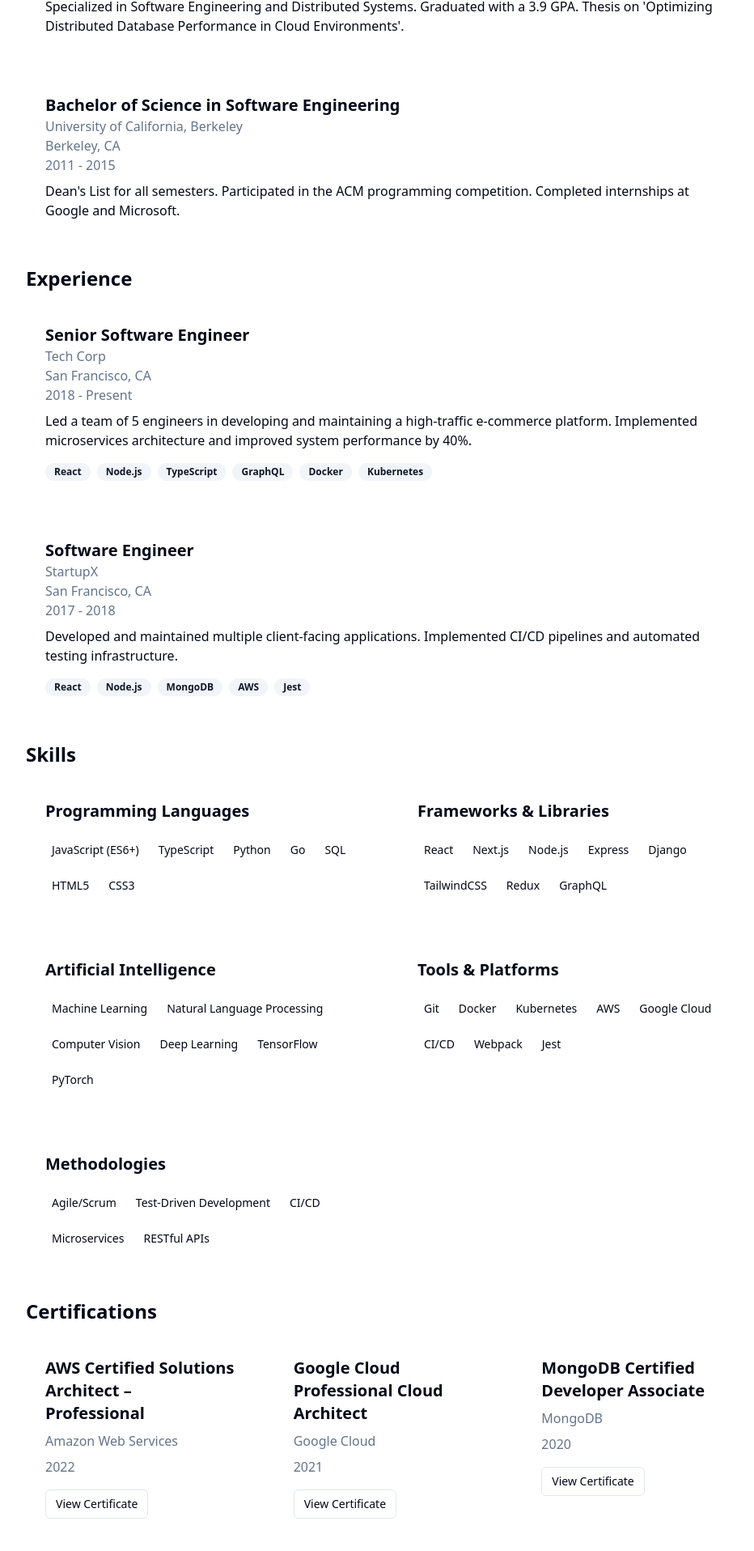
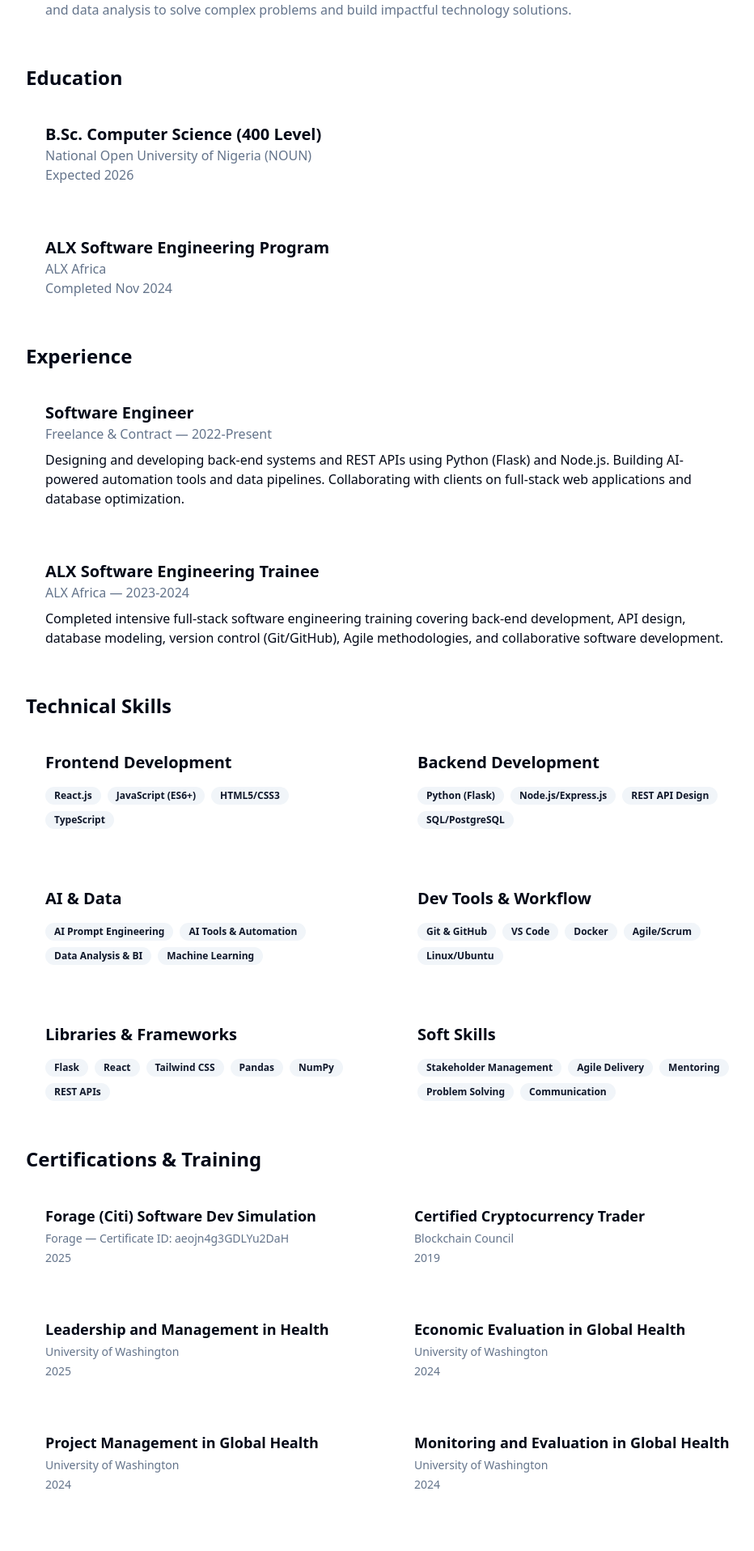
Before and after one commit to izzymarc/porfolio, a React (Vite) app in the folder client/: page /#/resume in a window 1280 px wide. Shown: the part 384-2300 px from the top of the page at 81% size, without its empty margins (160-1092 px from the left). Built offline with nearby package versions, Linux system fonts and the light colour scheme.

Commit message:
Rewrite Resume page with CV-aligned data from constants

```diff
--- a/client/src/pages/Resume.tsx
+++ b/client/src/pages/Resume.tsx
@@ -2,121 +2,26 @@
 import { Button } from "@/components/ui/button";
 import { Badge } from "@/components/ui/badge";
 import { Download } from "lucide-react";
+import { personalInfo, skills } from "@/constants/data";
 
-interface Education {
-  degree: string;
-  institution: string;
-  location: string;
-  duration: string;
-  description: string;
-}
+const ResumePage = () => {
+  const containerVariants = {
+    hidden: { opacity: 0 },
+    visible: {
+      opacity: 1,
+      transition: { staggerChildren: 0.1 },
+    },
+  };
 
-interface Experience {
-  title: string;
-  company: string;
-  location: string;
-  duration: string;
-  description: string;
-  technologies: string[];
-}
-
-interface SkillGroup {
-  category: string;
-  items: string[];
-}
-
-const education: Education[] = [
-  {
-    degree: "Master of Science in Computer Science",
-    institution: "Massachusetts Institute of Technology",
-    location: "Cambridge, MA",
-    duration: "2015 - 2017",
-    description: "Specialized in Software Engineering and Distributed Systems. Graduated with a 3.9 GPA. Thesis on 'Optimizing Distributed Database Performance in Cloud Environments'."
-  },
-  {
-    degree: "Bachelor of Science in Software Engineering",
-    institution: "University of California, Berkeley",
-    location: "Berkeley, CA",
-    duration: "2011 - 2015",
-    description: "Dean's List for all semesters. Participated in the ACM programming competition. Completed internships at Google and Microsoft."
-  }
-];
-
-const experience: Experience[] = [
-  {
-    title: "Senior Software Engineer",
-    company: "Tech Corp",
-    location: "San Francisco, CA",
-    duration: "2018 - Present",
-    description: "Led a team of 5 engineers in developing and maintaining a high-traffic e-commerce platform. Implemented microservices architecture and improved system performance by 40%.",
-    technologies: ["React", "Node.js", "TypeScript", "GraphQL", "Docker", "Kubernetes"]
-  },
-  {
-    title: "Software Engineer",
-    company: "StartupX",
-    location: "San Francisco, CA",
-    duration: "2017 - 2018",
-    description: "Developed and maintained multiple client-facing applications. Implemented CI/CD pipelines and automated testing infrastructure.",
-    technologies: ["React", "Node.js", "MongoDB", "AWS", "Jest"]
-  }
-];
-
-const skills: SkillGroup[] = [
-  {
-    category: "Programming Languages",
-    items: ["JavaScript (ES6+)", "TypeScript", "Python", "Go", "SQL", "HTML5", "CSS3"]
-  },
-  {
-    category: "Frameworks & Libraries",
-    items: ["React", "Next.js", "Node.js", "Express", "Django", "TailwindCSS", "Redux", "GraphQL"]
-  },
-  {
-    category: "Artificial Intelligence",
-    items: ["Machine Learning", "Natural Language Processing", "Computer Vision", "Deep Learning", "TensorFlow", "PyTorch"]
-  },
-  {
-    category: "Tools & Platforms",
-    items: ["Git", "Docker", "Kubernetes", "AWS", "Google Cloud", "CI/CD", "Webpack", "Jest"]
-  },
-  {
-    category: "Methodologies",
-    items: ["Agile/Scrum", "Test-Driven Development", "CI/CD", "Microservices", "RESTful APIs"]
-  }
-];
-
-const certifications = [
-  {
-    name: "AWS Certified Solutions Architect – Professional",
-    issuer: "Amazon Web Services",
-    date: "2022",
-    url: "https://aws.amazon.com/certification/certified-solutions-architect-professional/"
-  },
-  {
-    name: "Google Cloud Professional Cloud Architect",
-    issuer: "Google Cloud",
-    date: "2021",
-    url: "https://cloud.google.com/certification/cloud-architect"
-  },
-  {
-    name: "MongoDB Certified Developer Associate",
-    issuer: "MongoDB",
-    date: "2020",
-    url: "https://university.mongodb.com/certification"
-  }
-];
-
-const skillVariants = {
+  const itemVariants = {
     hidden: { opacity: 0, y: 20 },
     visible: {
       opacity: 1,
       y: 0,
-    transition: {
-      duration: 0.5
-    }
-  }
+      transition: { duration: 0.5 },
+    },
   };
 
-const ResumePage = () => {
   return (
     <div className="container mx-auto px-4 py-8">
       <motion.div
@@ -125,118 +30,168 @@
         className="max-w-4xl mx-auto"
       >
         <div className="flex justify-between items-center mb-8">
-          <h1 className="text-4xl font-bold">Resume</h1>
-          <Button>
+          <div>
+            <h1 className="text-4xl font-bold">{personalInfo.name}</h1>
+            <p className="text-xl text-muted-foreground mt-1">{personalInfo.title}</p>
+            <p className="text-muted-foreground mt-2">{personalInfo.location}</p>
+          </div>
+          <Button asChild>
+            <a href={personalInfo.resumeUrl} download>
               <Download className="mr-2 h-4 w-4" />
               Download PDF
+            </a>
           </Button>
         </div>
 
         <div className="space-y-8">
+          {/* Summary */}
+          <motion.section
+            variants={itemVariants}
+            initial="hidden"
+            animate="visible"
+          >
+            <h2 className="text-2xl font-semibold mb-4">Professional Summary</h2>
+            <div className="bg-card rounded-lg p-6">
+              <p className="text-muted-foreground">{personalInfo.bio}</p>
+            </div>
+          </motion.section>
+
           {/* Education Section */}
-          <section>
+          <motion.section
+            variants={containerVariants}
+            initial="hidden"
+            animate="visible"
+          >
             <h2 className="text-2xl font-semibold mb-4">Education</h2>
-            <div className="space-y-6">
-              {education.map((edu: Education, index: number) => (
+            <div className="space-y-4">
+              {personalInfo.education.map((edu) => (
                 <motion.div
                   key={edu.degree}
-                  initial={{ opacity: 0, y: 20 }}
-                  animate={{ opacity: 1, y: 0 }}
-                  transition={{ delay: index * 0.1 }}
+                  variants={itemVariants}
                   className="bg-card rounded-lg p-6"
                 >
                   <h3 className="text-xl font-semibold">{edu.degree}</h3>
                   <p className="text-muted-foreground">{edu.institution}</p>
-                  <p className="text-muted-foreground">{edu.location}</p>
-                  <p className="text-muted-foreground">{edu.duration}</p>
-                  <p className="mt-2">{edu.description}</p>
+                  <p className="text-muted-foreground">{edu.year}</p>
                 </motion.div>
               ))}
             </div>
-          </section>
+          </motion.section>
 
           {/* Experience Section */}
-          <section>
+          <motion.section
+            variants={containerVariants}
+            initial="hidden"
+            animate="visible"
+          >
             <h2 className="text-2xl font-semibold mb-4">Experience</h2>
-            <div className="space-y-6">
-              {experience.map((exp: Experience, index: number) => (
+            <div className="space-y-4">
+              {personalInfo.experience.map((exp) => (
                 <motion.div
                   key={exp.title}
-                  initial={{ opacity: 0, y: 20 }}
-                  animate={{ opacity: 1, y: 0 }}
-                  transition={{ delay: index * 0.1 }}
+                  variants={itemVariants}
                   className="bg-card rounded-lg p-6"
                 >
                   <h3 className="text-xl font-semibold">{exp.title}</h3>
-                  <p className="text-muted-foreground">{exp.company}</p>
-                  <p className="text-muted-foreground">{exp.location}</p>
-                  <p className="text-muted-foreground">{exp.duration}</p>
+                  <p className="text-muted-foreground">{exp.company} — {exp.period}</p>
                   <p className="mt-2">{exp.description}</p>
-                  <div className="flex flex-wrap gap-2 mt-4">
-                    {exp.technologies.map((tech) => (
-                      <Badge key={tech} variant="secondary">
-                        {tech}
+                </motion.div>
+              ))}
+            </div>
+          </motion.section>
+
+          {/* Skills Section */}
+          <motion.section
+            variants={containerVariants}
+            initial="hidden"
+            animate="visible"
+          >
+            <h2 className="text-2xl font-semibold mb-4">Technical Skills</h2>
+            <div className="grid grid-cols-1 md:grid-cols-2 gap-6">
+              <motion.div variants={itemVariants} className="bg-card rounded-lg p-6">
+                <h3 className="text-xl font-semibold mb-4">Frontend Development</h3>
+                <div className="flex flex-wrap gap-2">
+                  {skills.frontend.map((skill) => (
+                    <Badge key={skill.name} variant="secondary">
+                      {skill.name}
                     </Badge>
                   ))}
                 </div>
               </motion.div>
+              <motion.div variants={itemVariants} className="bg-card rounded-lg p-6">
+                <h3 className="text-xl font-semibold mb-4">Backend Development</h3>
+                <div className="flex flex-wrap gap-2">
+                  {skills.backend.map((skill) => (
+                    <Badge key={skill.name} variant="secondary">
+                      {skill.name}
+                    </Badge>
                   ))}
                 </div>
-          </section>
+              </motion.div>
+              <motion.div variants={itemVariants} className="bg-card rounded-lg p-6">
+                <h3 className="text-xl font-semibold mb-4">AI & Data</h3>
+                <div className="flex flex-wrap gap-2">
+                  {skills.artificialIntelligence.map((skill) => (
+                    <Badge key={skill.name} variant="secondary">
+                      {skill.name}
+                    </Badge>
+                  ))}
+                </div>
+              </motion.div>
+              <motion.div variants={itemVariants} className="bg-card rounded-lg p-6">
+                <h3 className="text-xl font-semibold mb-4">Dev Tools & Workflow</h3>
+                <div className="flex flex-wrap gap-2">
+                  {skills.devTools.map((tool) => (
+                    <Badge key={tool} variant="secondary">
+                      {tool}
+                    </Badge>
+                  ))}
+                </div>
+              </motion.div>
+              <motion.div variants={itemVariants} className="bg-card rounded-lg p-6">
+                <h3 className="text-xl font-semibold mb-4">Libraries & Frameworks</h3>
+                <div className="flex flex-wrap gap-2">
+                  {skills.libraries.map((lib) => (
+                    <Badge key={lib} variant="secondary">
+                      {lib}
+                    </Badge>
+                  ))}
+                </div>
+              </motion.div>
+              <motion.div variants={itemVariants} className="bg-card rounded-lg p-6">
+                <h3 className="text-xl font-semibold mb-4">Soft Skills</h3>
+                <div className="flex flex-wrap gap-2">
+                  {skills.softSkills.map((skill) => (
+                    <Badge key={skill} variant="secondary">
+                      {skill}
+                    </Badge>
+                  ))}
+                </div>
+              </motion.div>
+            </div>
+          </motion.section>
 
-          {/* Skills Section */}
-          <section>
-            <h2 className="text-2xl font-semibold mb-4">Skills</h2>
-            <div className="grid grid-cols-1 md:grid-cols-2 gap-6">
-              {skills.map((skillGroup: SkillGroup, index: number) => (
+          {/* Certifications Section */}
+          <motion.section
+            variants={containerVariants}
+            initial="hidden"
+            animate="visible"
+          >
+            <h2 className="text-2xl font-semibold mb-4">Certifications & Training</h2>
+            <div className="grid grid-cols-1 md:grid-cols-2 gap-4">
+              {personalInfo.certifications.map((cert) => (
                 <motion.div
-                  key={skillGroup.category}
-                  initial={{ opacity: 0, y: 20 }}
-                  animate={{ opacity: 1, y: 0 }}
-                  transition={{ delay: index * 0.1 }}
+                  key={cert.name}
+                  variants={itemVariants}
                   className="bg-card rounded-lg p-6"
                 >
-                  <h3 className="text-xl font-semibold mb-4">{skillGroup.category}</h3>
-                  <div className="flex flex-wrap gap-2">
-                    {skillGroup.items.map((skill: string) => (
-                      <motion.div
-                        key={skill}
-                        variants={skillVariants}
-                        className="bg-card p-2 rounded-lg text-sm"
-                      >
-                        {skill}
+                  <h3 className="text-lg font-semibold mb-1">{cert.name}</h3>
+                  <p className="text-muted-foreground text-sm">{cert.issuer}</p>
+                  <p className="text-muted-foreground text-sm mt-1">{cert.year}</p>
                 </motion.div>
               ))}
             </div>
-                </motion.div>
-              ))}
-            </div>
-          </section>
-
-          {/* Certifications Section */}
-          <section>
-            <h2 className="text-2xl font-semibold mb-4">Certifications</h2>
-            <div className="grid grid-cols-1 md:grid-cols-2 lg:grid-cols-3 gap-6">
-              {certifications.map((cert, index) => (
-                <motion.div
-                  key={cert.name}
-                  initial={{ opacity: 0, y: 20 }}
-                  animate={{ opacity: 1, y: 0 }}
-                  transition={{ delay: index * 0.1 }}
-                  className="bg-card rounded-lg p-6"
-                >
-                  <h3 className="text-xl font-semibold mb-2">{cert.name}</h3>
-                  <p className="text-muted-foreground mb-2">{cert.issuer}</p>
-                  <p className="text-muted-foreground mb-4">{cert.date}</p>
-                  <Button variant="outline" size="sm" asChild>
-                    <a href={cert.url} target="_blank" rel="noopener noreferrer">
-                      View Certificate
-                    </a>
-                  </Button>
-                </motion.div>
-              ))}
-            </div>
-          </section>
+          </motion.section>
         </div>
       </motion.div>
     </div>
```
Lines whose indentation alone changed are shown as unchanged.
